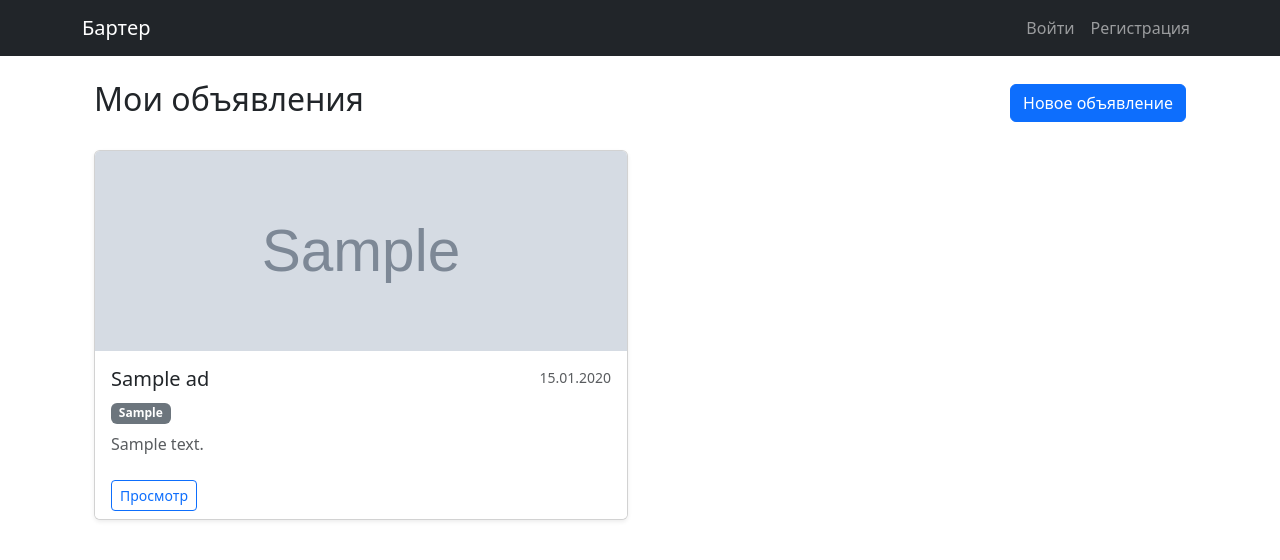
After one commit to MrTimofeev/barter-platform, a Django app: template barter_platform/templates/ads/user_ads.html in a window 1280 px wide. The commit adds this page. Shown: the top 560 px of the page. Run offline with Django 5.2, Linux system fonts and the light colour scheme; tables that the repository leaves empty hold one stand-in row (values such as "Sample post"); the template is opened without the code that fills it: values that come from a table or form of the project are taken from there, most other values are stand-ins (such as "Sample title", 1, 10 or a date in 2020); grey boxes marked "Sample" are stand-in pictures.

Commit message:
Added page for viewing personal ads

```diff
--- a/barter_platform/ads/urls.py
+++ b/barter_platform/ads/urls.py
@@ -8,6 +8,7 @@ urlpatterns = [
     path('<int:pk>/', AdDetailView.as_view(), name='ad_detail'),
     path('<int:pk>/edit/', AdUpdateView.as_view(), name='ad_edit'),
     path('<int:pk>/delete/', AdDeleteView.as_view(), name='ad_delete'),
+    path('my-ads/', UserAdsView.as_view(), name='user_ads'),
     path('propose/<int:sender_pk>/to/<int:receiver_pk>/', ExchangeProposalCreateView.as_view(), name='propose_exchange'),
     path('proposal/<int:pk>/update/', ExchangeProposalUpdateView.as_view(), name='update_proposal'),
     path('my-proposals/', MyProposalsView.as_view(), name='my_proposals'),
--- /dev/null
+++ b/barter_platform/templates/ads/user_ads.html
@@ -0,0 +1,108 @@
+{% extends "base.html" %}
+
+{% block content %}
+<div class="container mt-4">
+    <div class="d-flex justify-content-between align-items-center mb-4">
+        <h2><i class="bi bi-collection"></i> Мои объявления</h2>
+        <a href="{% url 'ad_create' %}" class="btn btn-primary">
+            <i class="bi bi-plus-lg"></i> Новое объявление
+        </a>
+    </div>
+
+    {% if ads %}
+    <div class="row row-cols-1 row-cols-md-2 g-4">
+        {% for ad in ads %}
+        <div class="col">
+            <div class="card h-100 shadow-sm">
+                {% if ad.image_url %}
+                <img src="{{ ad.image_url }}" class="card-img-top"
+                     style="height: 200px; object-fit: cover;"
+                     alt="{{ ad.title }}">
+                {% endif %}
+                <div class="card-body">
+                    <div class="d-flex justify-content-between align-items-start">
+                        <div>
+                            <h5 class="card-title">{{ ad.title }}</h5>
+                            <span class="badge bg-secondary mb-2">
+                                {{ ad.get_category_display }}
+                            </span>
+                        </div>
+                        <span class="text-muted small">
+                            {{ ad.created_at|date:"d.m.Y" }}
+                        </span>
+                    </div>
+                    <p class="card-text text-muted">
+                        {{ ad.description|truncatechars:120 }}
+                    </p>
+                </div>
+                <div class="card-footer bg-white border-top-0">
+                    <div class="d-flex justify-content-between">
+                        <a href="{% url 'ad_detail' ad.pk %}"
+                           class="btn btn-outline-primary btn-sm">
+                           <i class="bi bi-eye"></i> Просмотр
+                        </a>
+                        <div>
+                            {% if user.is_authenticated and user == ad.user %}
+                            <a href="{% url 'ad_edit' ad.pk %}" class="btn btn-primary me-2">
+                                <i class="bi bi-pencil"></i> Редактировать
+                            </a>
+                            <a href="{% url 'ad_delete' ad.pk %}" class="btn btn-danger">
+                                <i class="bi bi-trash"></i> Удалить
+                            </a>
+                            {% endif %}
+
+                            {% if user.is_authenticated and user != ad.user %}
+                            <a href="{% url 'propose_exchange' ad.pk user.ads.first.pk %}"
+                               class="btn btn-warning">
+                               <i class="bi bi-arrow-left-right"></i> Обмен
+                            </a>
+                            {% endif %}
+                        </div>
+                    </div>
+                </div>
+            </div>
+        </div>
+        {% endfor %}
+    </div>
+
+    <!-- Пагинация -->
+    {% if page_obj.has_other_pages %}
+    <nav class="mt-4">
+        <ul class="pagination justify-content-center">
+            {% if page_obj.has_previous %}
+            <li class="page-item">
+                <a class="page-link" href="?page=1">&laquo;</a>
+            </li>
+            {% endif %}
+
+            {% for num in page_obj.paginator.page_range %}
+            <li class="page-item {% if num == page_obj.number %}active{% endif %}">
+                <a class="page-link" href="?page={{ num }}">{{ num }}</a>
+            </li>
+            {% endfor %}
+
+            {% if page_obj.has_next %}
+            <li class="page-item">
+                <a class="page-link" href="?page={{ page_obj.paginator.num_pages }}">&raquo;</a>
+            </li>
+            {% endif %}
+        </ul>
+    </nav>
+    {% endif %}
+
+    {% else %}
+    <div class="text-center py-5">
+        <div class="card border-0">
+            <div class="card-body">
+                <i class="bi bi-box-seam display-5 text-muted mb-3"></i>
+                <h5 class="card-title">У вас пока нет объявлений</h5>
+                <p class="card-text text-muted">Создайте первое объявление, чтобы начать обмен</p>
+                <a href="{% url 'ad_create' %}" class="btn btn-primary mt-3">
+                    <i class="bi bi-plus-lg"></i> Добавить объявление
+                </a>
+            </div>
+        </div>
+    </div>
+    {% endif %}
+</div>
+{% endblock %}
--- a/barter_platform/templates/base.html
+++ b/barter_platform/templates/base.html
@@ -15,6 +15,9 @@
             <div class="navbar-nav">
                 {% if user.is_authenticated %}
                 <a class="nav-link" href="{% url 'ad_create' %}">Создать объявление</a>
+                <a class="nav-link" href="{% url 'user_ads' %}">
+                    <i class="bi bi-collection"></i> Мои объявления
+                </a>
                 <a class="nav-link" href="{% url 'my_proposals' %}">Мои предложения</a>
                 <form action="{% url 'logout' %}" method="post" class="d-inline">
                     {% csrf_token %}
```
Also changed, not shown: barter_platform/ads/views.py (+18 -11 lines).
